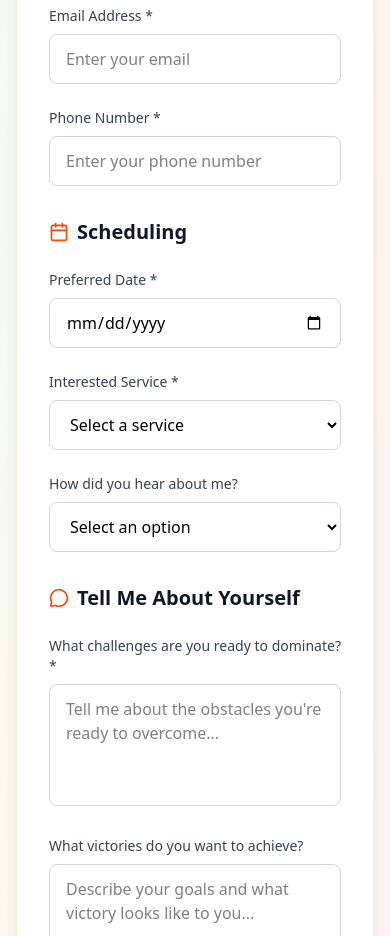
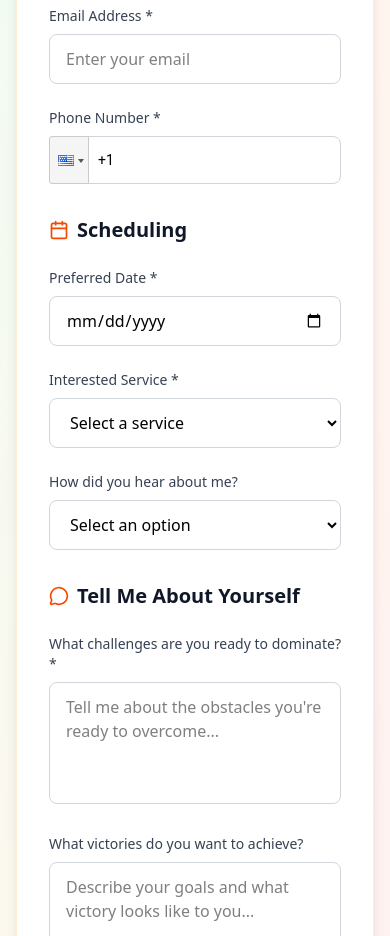
Before and after one commit to Atharv542/JazzProject, a React (Vite) app: page / in a window 390 px wide. Shown: the part 9860-10796 px from the top of the page. Built offline with nearby package versions, Linux system fonts and the light colour scheme.

Commit message:
Added phone number code

```diff
--- a/package.json
+++ b/package.json
@@ -18,6 +18,7 @@
     "react": "^19.1.1",
     "react-dom": "^19.1.1",
     "react-hot-toast": "^2.6.0",
+    "react-phone-input-2": "^2.15.1",
     "tailwindcss": "^4.1.12"
   },
   "devDependencies": {
--- a/src/components/BookingForm.tsx
+++ b/src/components/BookingForm.tsx
@@ -1,5 +1,7 @@
 import React, { useState } from "react";
 import emailjs from "@emailjs/browser";
+import PhoneInput from "react-phone-input-2";
+import "react-phone-input-2/lib/style.css";
 import {
   Calendar,
   Clock,
@@ -241,18 +243,23 @@ const BookingForm = () => {
                   >
                     Phone Number *
                   </label>
-                  <input
-                    type="tel"
-                    id="phone"
-                    required
-                    name="phone"
-                    value={formData.phone}
-                    onChange={handleChange}
-                    className={`w-full px-4 py-3 border rounded-lg focus:ring-2 focus:ring-orange-200 focus:border-orange-400 transition-colors ${
-                      errors.phone ? "border-red-400" : "border-gray-300"
-                    }`}
-                    placeholder="Enter your phone number"
-                  />
+            <PhoneInput
+              country={"us"}
+              value={formData.phone}
+              onChange={(phone) => setFormData({ ...formData, phone })}
+              inputClass="!w-full !h-12 !text-sm"
+              inputStyle={{
+                width: "100%",
+                borderRadius: "0.5rem",
+                border: "1px solid #D1D5DB",
+              }}
+              enableSearch={true}
+              specialLabel={null}
+              inputProps={{
+                name: "phone",
+              }}
+              required
+            />
                   {errors.phone && (
                     <div className="flex items-center space-x-1 mt-1 text-red-600">
                       <AlertCircle className="w-4 h-4" />
```
Also changed, not shown: 1 other file (tests, documents, lock files or other folders).
